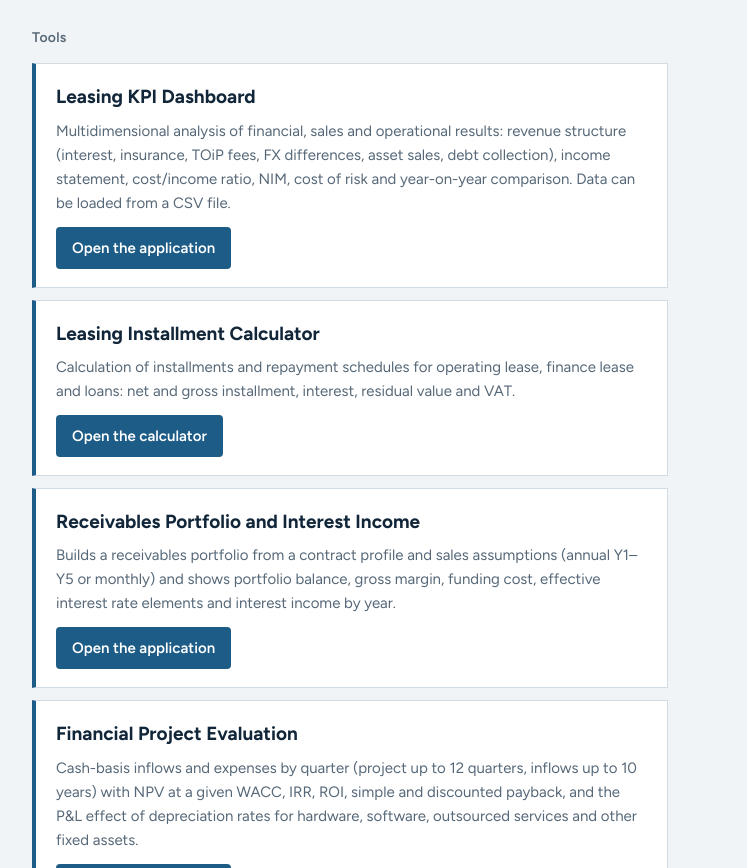
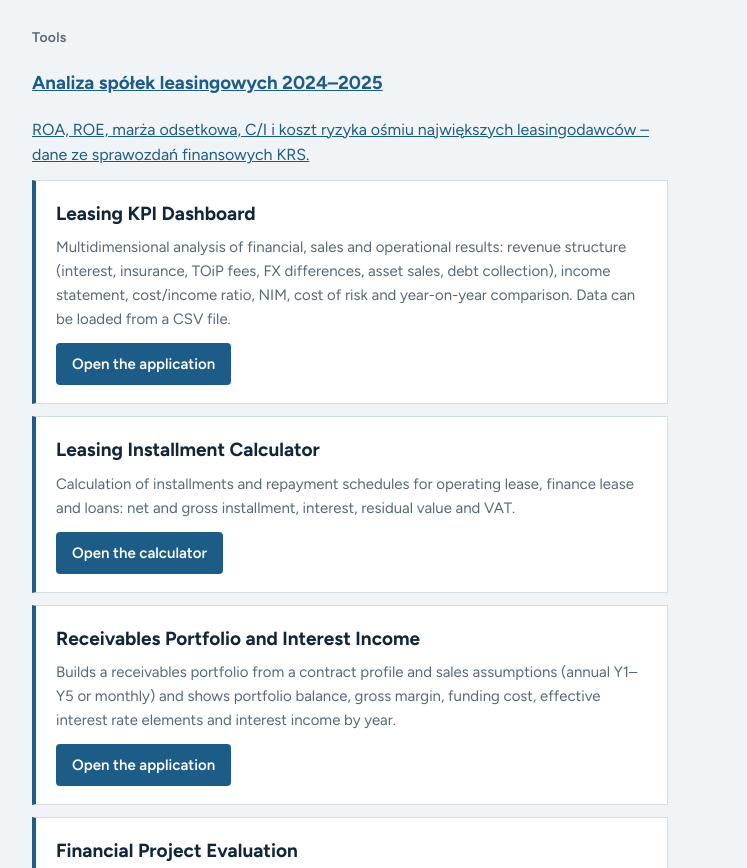
Before and after one commit to marogowski/my-first-domain, a plain HTML site: page index.html in a window 1280 px wide. Shown: the part 900-1768 px from the top of the page, without its empty margins (444-1191 px from the left). Drawn offline with Linux system fonts and the light colour scheme.

Commit message:
Add link to tool card for leasing analysis 2024–2025
Added a new tool card for 'Analiza spółek leasingowych 2024–2025' with a brief description.

```diff
--- a/index.html
+++ b/index.html
@@ -100,6 +100,10 @@ p{margin:0 0 12px;max-width:62ch}
 
   <section>
    <h2 data-en="Tools" data-fr="Outils">Narzędzia</h2>
+   <a class="tool-card" href="/narzedzia/analiza-leasing/">
+     <h3>Analiza spółek leasingowych 2024–2025</h3>
+     <p>ROA, ROE, marża odsetkowa, C/I i koszt ryzyka ośmiu największych leasingodawców – dane ze sprawozdań finansowych KRS.</p>
+   </a>
    <a class="app" href="kpi/" target="_blank" rel="noopener">
     <h3 data-en="Leasing KPI Dashboard" data-fr="Tableau de bord KPI leasing">Panel KPI leasingu</h3>
     <p data-en="Multidimensional analysis of financial, sales and operational results: revenue structure (interest, insurance, TOiP fees, FX differences, asset sales, debt collection), income statement, cost/income ratio, NIM, cost of risk and year-on-year comparison. Data can be loaded from a CSV file." data-fr="Analyse multidimensionnelle des résultats financiers, commerciaux et opérationnels : structure des produits (intérêts, assurance, frais TOiP, écarts de change, cessions d’actifs, recouvrement), compte de résultat, coefficient d’exploitation, NIM, coût du risque et comparaison annuelle. Les données peuvent être chargées depuis un fichier CSV.">Wielowymiarowa analiza wyników finansowych, sprzedażowych i operacyjnych: struktura przychodów (odsetki, ubezpieczenia, TOiP, różnice kursowe, sprzedaż aktywów, windykacja), rachunek wyników, C/I, NIM, koszt ryzyka i porównanie rok do roku. Dane można wczytać z pliku CSV.</p>
```
